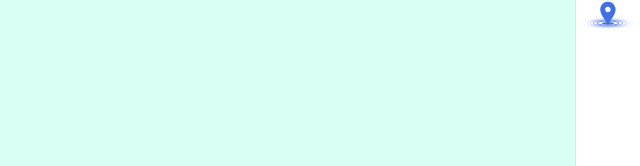
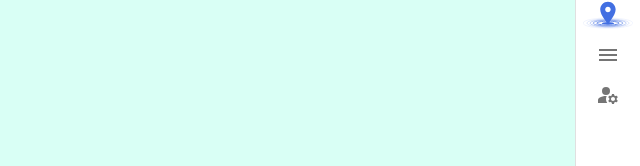
Before and after one commit to OmerDital/KBMaps, a React (Create React App) app in the folder client/: page / in a window 1280 px wide. Both pictures are taken after a click on the button 1260 px from the left and 20 px from the top of the page. Shown: the top 166 px of the page, without its empty margins (640-1280 px from the left). Built offline with nearby package versions, Linux system fonts and the light colour scheme.

Commit message:
feat(small-sideBar): add small side bar

```diff
--- a/client/package.json
+++ b/client/package.json
@@ -12,6 +12,7 @@
 		"@testing-library/user-event": "^12.8.3",
 		"react": "^17.0.2",
 		"react-dom": "^17.0.2",
+		"react-router": "^5.2.1",
 		"react-scripts": "4.0.3",
 		"web-vitals": "^1.1.2"
 	},
--- a/client/src/components/MainPage/SideBar/SmallSideBar/index.js
+++ b/client/src/components/MainPage/SideBar/SmallSideBar/index.js
@@ -1,16 +1,38 @@
-import { Grid, Icon } from '@mui/material';
+import { Grid, Icon, IconButton } from '@mui/material';
 import React from 'react';
-import { sideBarOptions } from './sideBarOptions';
 import logo from '../../../../assests/logo-small.svg';
+import { styled } from '@mui/system';
+import { ManageAccounts, Menu } from '@mui/icons-material';
 
-export default () => {
+const SideBarButton = styled(IconButton)({
+	borderRadius: '2px',
+});
+
+export default ({ handleDrawerOpen }) => {
+	const sideBarOptions = [
+		{
+			Icon: Menu,
+			onClick: handleDrawerOpen,
+		},
+		{
+			Icon: ManageAccounts,
+		},
+	];
+
 	return (
-		<Grid container direction='column'>
+		<Grid container flexDirection={'column'} alignItems={'center'}>
 			{
-				<Icon sx={{ width: '100%', height: '100%' }}>
+				<Icon sx={{ width: '100%', height: '30%' }}>
 					<img src={logo} alt='logo' />
 				</Icon>
 			}
+			<Grid container flexDirection='column'>
+				{sideBarOptions.map(({ Icon, onClick }, index) => (
+					<SideBarButton key={index} onClick={onClick}>
+						<Icon />
+					</SideBarButton>
+				))}
+			</Grid>
 		</Grid>
 	);
 };
--- a/client/src/components/MainPage/SideBar/SmallSideBar/sideBarOptions.js
+++ /dev/null
@@ -1,12 +0,0 @@
-import { ManageAccounts, Menu } from '@mui/icons-material';
-
-export const sideBarOptions = [
-	{
-		url: '/',
-		Icon: Menu,
-	},
-	{
-		url: '/admin',
-		Icon: ManageAccounts,
-	},
-];
--- a/client/src/components/MainPage/SideBar/index.js
+++ b/client/src/components/MainPage/SideBar/index.js
@@ -42,13 +42,13 @@ export default () => {
 	return (
 		<Box sx={{ display: 'flex' }}>
 			<Drawer variant='permanent' open={open} anchor={'right'}>
-				<Grid container direction='Column' justifyContent='center' alignItems='flex-end'>
+				<Grid container flexDirection='column' justifyContent='center' alignItems='flex-end'>
 					{open ? (
 						<IconButton onClick={handleDrawerClose}>
 							<ChevronRight />
 						</IconButton>
 					) : (
-						<SmallSideBar />
+						<SmallSideBar handleDrawerOpen={handleDrawerOpen} />
 					)}
 				</Grid>
 			</Drawer>
```
Also changed, not shown: 1 other file (tests, documents, lock files or other folders).
